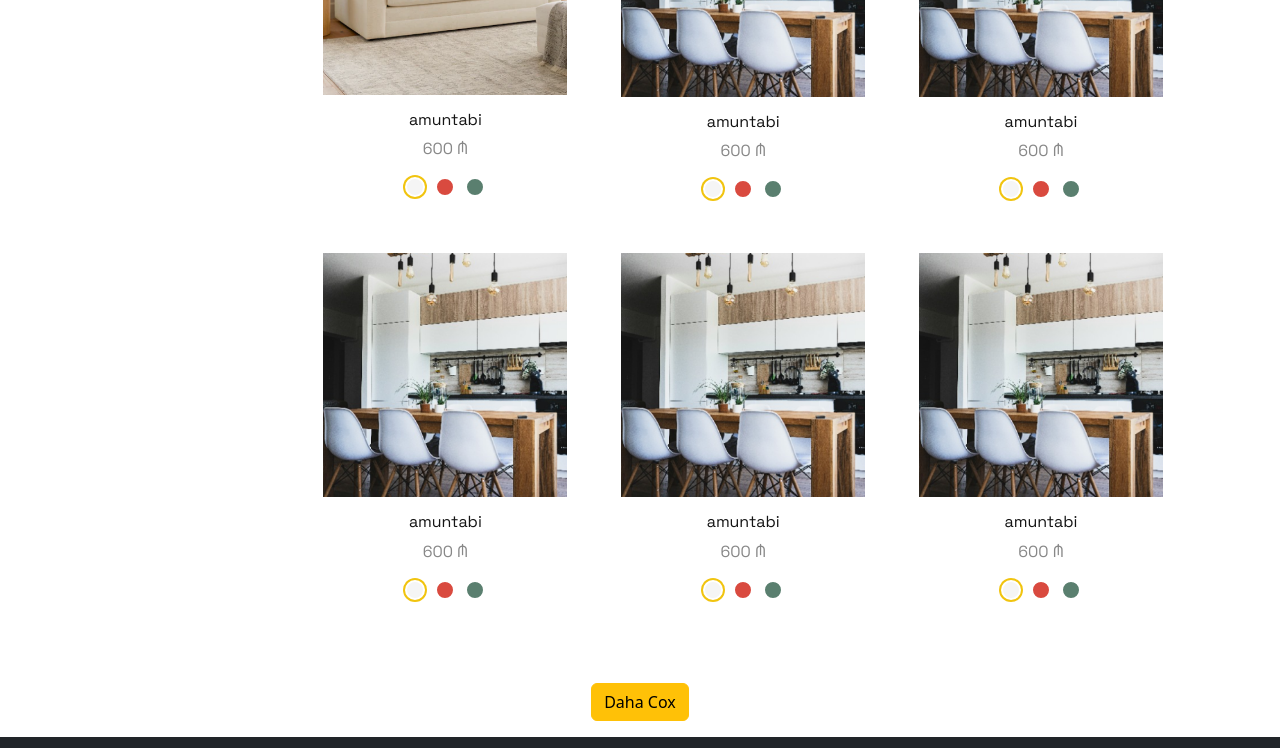
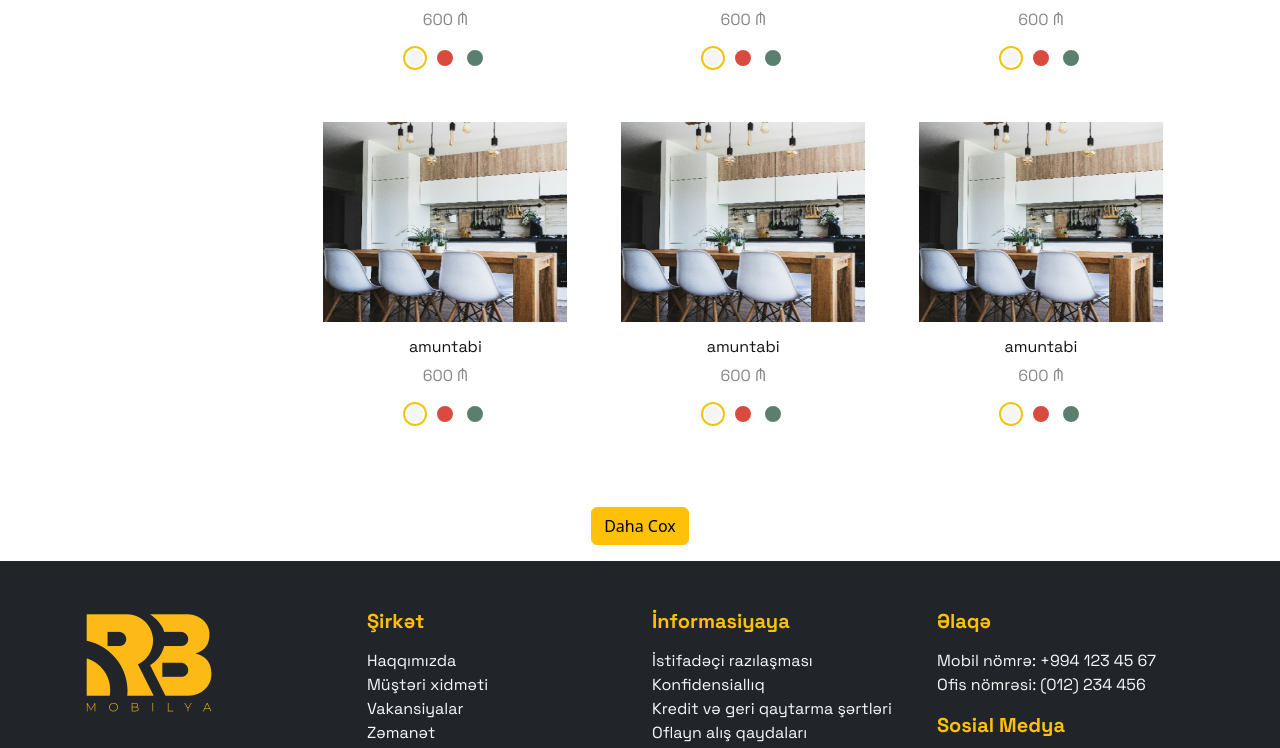
Before and after one commit to RBMobilya/RB-Mobilya, a React (Create React App) app: page /products in a window 1280 px wide. Shown: the part 1196-1944 px from the top of the page. Built offline with nearby package versions, Linux system fonts and the light colour scheme.

Commit message:
fav icon fixed images fixed

```diff
--- a/src/pages/Products.css
+++ b/src/pages/Products.css
@@ -215,7 +215,7 @@
 
 .product-card img {
   width: 100%;
-  height: auto;
+  height: 200px;
   margin-bottom: 15px;
 }
 
@@ -233,13 +233,16 @@
 }
 .product-card .colors {
   display: flex;
+  flex-shrink: 0;
   justify-content: center;
   gap: 10px; /* Add space between the circles */
   margin-top: 10px;
+  height: 20px!;
 }
 .color-circle {
   width: 20px;
   height: 20px;
+  flex-shrink: 0;
   border-radius: 50%;
   border: 2px white solid; /* Default no border */
   cursor: pointer;
@@ -408,6 +411,7 @@
   .apply-filter{
     display: none;
   }
+
 }
 /* Always open filter content on desktop (non-mobile) */
 @media (min-width: 993px) {
```
